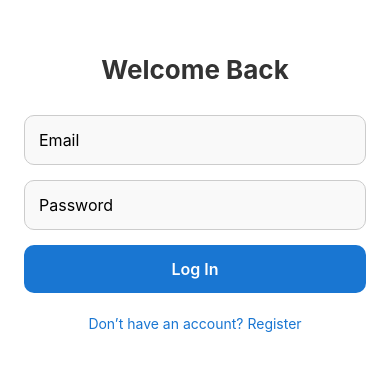
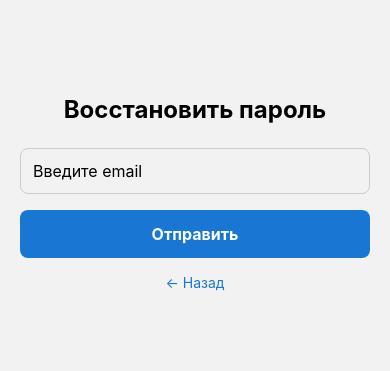
Before and after one commit to shaahinuz/ferrum-app, a React Native app: screen /ForgotPassword in a window 390 px wide. Shown: the part 229-600 px from the top of the page. Built offline with nearby package versions, Linux system fonts and the light colour scheme; no server answers.

Commit message:
Added forgot password

```diff
--- a/App.js
+++ b/App.js
@@ -1,10 +1,10 @@
-// App.js
 import React, { useContext } from 'react';
 import { NavigationContainer } from '@react-navigation/native';
 import { createNativeStackNavigator } from '@react-navigation/native-stack';
 
 import LoginScreen from './screens/LoginScreen';
 import RegisterScreen from './screens/RegisterScreen';
+import ForgotPasswordScreen from './screens/ForgotPasswordScreen';
 import HomeScreen from './screens/HomeScreen';
 import ProductCategoryScreen from './screens/ProductCategoryScreen';
 import ProductOrderFormScreen from './screens/ProductOrderFormScreen';
@@ -29,6 +29,7 @@ function AppNavigator() {
       <Stack.Navigator screenOptions={{ headerShown: false }}>
         <Stack.Screen name="Login" component={LoginScreen} />
         <Stack.Screen name="Register" component={RegisterScreen} />
+        <Stack.Screen name="ForgotPassword" component={ForgotPasswordScreen} />
       </Stack.Navigator>
     );
   }
--- /dev/null
+++ b/screens/ForgotPasswordScreen.js
@@ -0,0 +1,64 @@
+import React, { useState } from 'react';
+import {
+  View, Text, TextInput, TouchableOpacity, Alert, StyleSheet
+} from 'react-native';
+import { sendPasswordResetEmail } from 'firebase/auth';
+import { auth } from '../firebaseConfig';
+
+export default function ForgotPasswordScreen({ navigation }) {
+  const [email, setEmail] = useState('');
+
+  const handleReset = async () => {
+    if (!email) {
+      Alert.alert('Ошибка', 'Пожалуйста, введите email');
+      return;
+    }
+
+    try {
+      await sendPasswordResetEmail(auth, email);
+      Alert.alert('✅ Успешно', 'Письмо для сброса пароля отправлено.');
+
+      setEmail(''); // 🔁 очистим поле
+      setTimeout(() => {
+        navigation.navigate('Login');
+      }, 500);
+
+    } catch (error) {
+      Alert.alert('Ошибка', error.message);
+    }
+  };
+
+  return (
+    <View style={styles.container}>
+      <Text style={styles.title}>Восстановить пароль</Text>
+      <TextInput
+        style={styles.input}
+        placeholder="Введите email"
+        value={email}
+        onChangeText={setEmail}
+        keyboardType="email-address"
+        autoCapitalize="none"
+      />
+      <TouchableOpacity style={styles.button} onPress={handleReset}>
+        <Text style={styles.buttonText}>Отправить</Text>
+      </TouchableOpacity>
+      <TouchableOpacity onPress={() => navigation.goBack()}>
+        <Text style={styles.backText}>← Назад</Text>
+      </TouchableOpacity>
+    </View>
+  );
+}
+
+const styles = StyleSheet.create({
+  container: { flex: 1, justifyContent: 'center', padding: 20 },
+  title: { fontSize: 24, fontWeight: 'bold', marginBottom: 24, textAlign: 'center' },
+  input: {
+    borderWidth: 1, borderColor: '#ccc', borderRadius: 8,
+    padding: 12, marginBottom: 16, fontSize: 16
+  },
+  button: {
+    backgroundColor: '#1976D2', padding: 14, borderRadius: 8, alignItems: 'center'
+  },
+  buttonText: { color: '#fff', fontWeight: 'bold', fontSize: 16 },
+  backText: { textAlign: 'center', marginTop: 16, color: '#1976D2' },
+});
--- a/screens/LoginScreen.js
+++ b/screens/LoginScreen.js
@@ -1,4 +1,3 @@
-// screens/LoginScreen.js
 import React, { useState } from 'react';
 import {
   View,
@@ -25,7 +24,8 @@ export default function LoginScreen({ navigation }) {
 
     try {
       await signInWithEmailAndPassword(auth, email, password);
-      navigation.replace('Home');
+      // ✅ No manual navigation needed
+      // App.js will redirect automatically based on user.emailVerified
     } catch (error) {
       Alert.alert('Login Failed', error.message);
     }
@@ -59,6 +59,10 @@ export default function LoginScreen({ navigation }) {
 
       <TouchableOpacity style={styles.button} onPress={handleLogin}>
         <Text style={styles.buttonText}>Log In</Text>
+      </TouchableOpacity>
+
+      <TouchableOpacity onPress={() => navigation.navigate('ForgotPassword')}>
+        <Text style={styles.linkText}>Forgot your password?</Text>
       </TouchableOpacity>
 
       <TouchableOpacity onPress={() => navigation.navigate('Register')}>
```
Also changed, not shown: firebase.js (deleted, +0 -18 lines).
